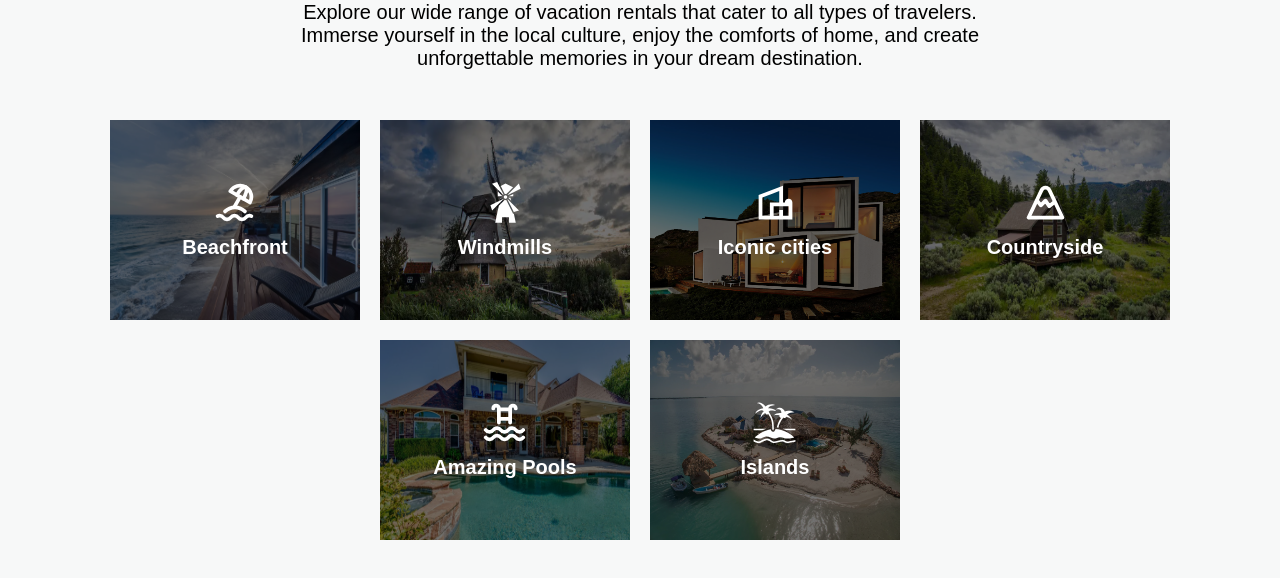
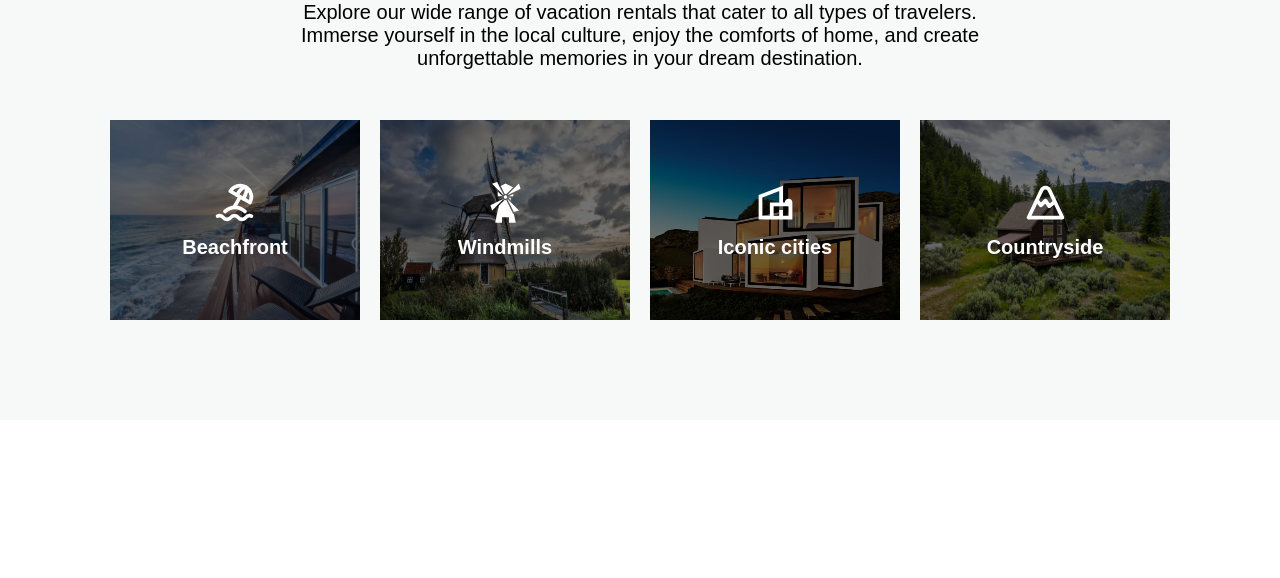
Before and after one commit to ntdsam2830/Warm-Nest, a React (Create React App) app in the folder client/: page / in a window 1280 px wide. Shown: the part 824-1402 px from the top of the page. After the commit the page ends 1244 px from the top, so only its background shows below. Built offline with nearby package versions, Linux system fonts and the light colour scheme; a web font is replaced by a local one.

Commit message:
finish categories, create listing

```diff
--- a/client/src/components/Categories.jsx
+++ b/client/src/components/Categories.jsx
@@ -14,7 +14,7 @@ const Categories = () => {
       </p>
 
       <div className="categories_list">
-        {categories?.slice(1, 7).map((category, index) => (
+        {categories?.slice(1, 5).map((category, index) => (
           <Link to="/">
             <div className="category" key={index}>
               <img src={category.img} alt={category.label} />
```
Also changed, not shown: client/src/pages/CreateListing.jsx (added, +7 -0 lines).
